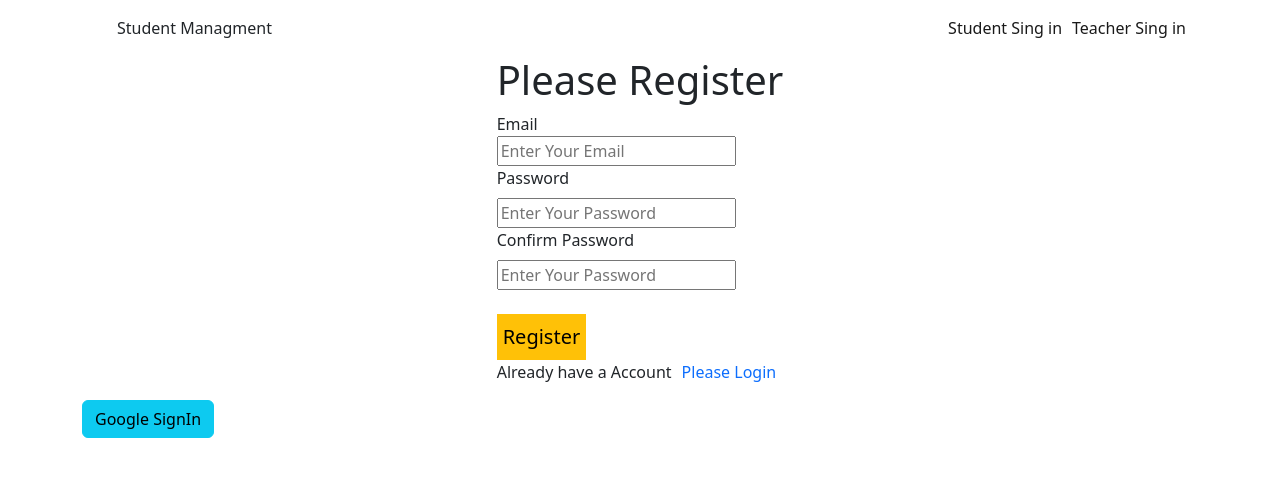
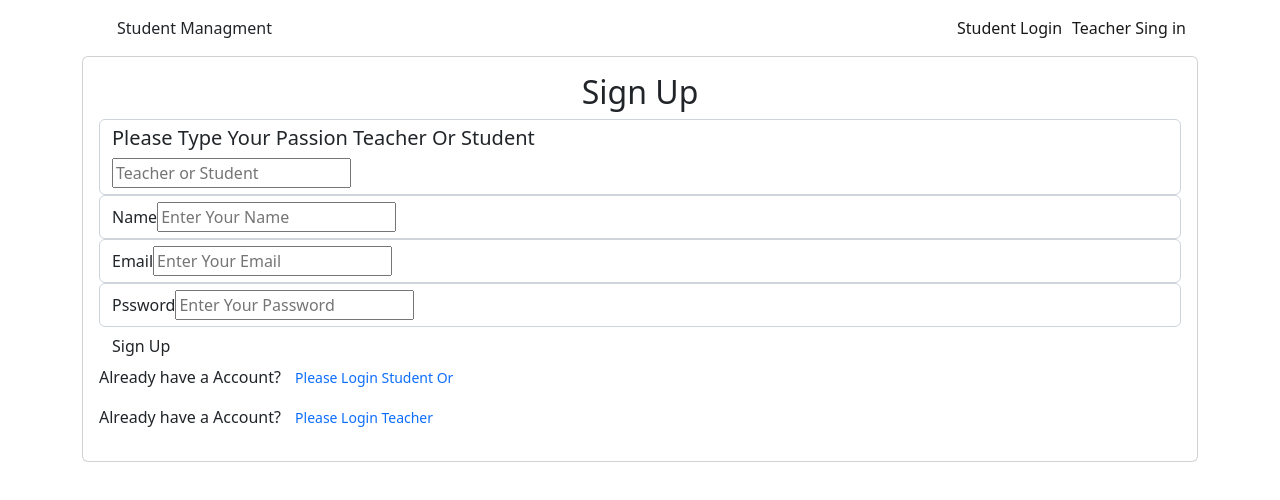
Before and after one commit to alamin00006/student-attendance, a React (Create React App) app: page /register in a window 1280 px wide. Shown: the top 500 px of the page. Built offline with nearby package versions, Linux system fonts and the light colour scheme; no server answers.

Commit message:
register form update

```diff
--- a/package.json
+++ b/package.json
@@ -12,6 +12,7 @@
     "react-bootstrap": "^2.5.0",
     "react-dom": "^18.2.0",
     "react-firebase-hooks": "^5.0.3",
+    "react-hook-form": "^7.34.1",
     "react-router-dom": "^6.3.0",
     "react-scripts": "5.0.1",
     "react-toastify": "^9.0.8",
--- a/src/components/Navber/Navber.js
+++ b/src/components/Navber/Navber.js
@@ -3,8 +3,17 @@ import { Container } from 'react-bootstrap';
 import Navbar from 'react-bootstrap/Navbar';
 import '../Navber/Navber.css'
 import { Link, NavLink } from 'react-router-dom';
+import { useAuthState } from 'react-firebase-hooks/auth';
+import auth from '../../firebase.init';
+import { signOut } from 'firebase/auth';
 
 const Navber = () => {
+
+  const [user] = useAuthState(auth);
+
+  const logOut = () =>{
+    signOut(auth);
+  }
     return (
         <div>
           <Navbar>
@@ -14,7 +23,11 @@ const Navber = () => {
         <Navbar.Toggle />
         <Navbar.Collapse className="justify-content-end">
           <Navbar.Text>
-      <NavLink to ='/student'>Student Sing in</NavLink>
+
+    {user?<button onClick={logOut}>Logout</button> : <NavLink to ='/student'> Student Login</NavLink>}
+
+      {/* <NavLink to ='/student'>Student Sing in</NavLink> */}
+
       <NavLink to ='/teacher'>Teacher Sing in</NavLink>
 
           </Navbar.Text>
--- a/src/components/SignUp/SignUp.js
+++ b/src/components/SignUp/SignUp.js
@@ -1,129 +1,294 @@
-import React, { useEffect, useState } from 'react';
-import { useAuthState, useCreateUserWithEmailAndPassword, useSignInWithGoogle } from 'react-firebase-hooks/auth';
+import React from 'react';
+import { useCreateUserWithEmailAndPassword, useSignInWithGoogle, useUpdateProfile } from 'react-firebase-hooks/auth';
+import { useForm } from "react-hook-form";
 import { Link, useNavigate } from 'react-router-dom';
 import auth from '../../firebase.init';
-import { ToastContainer, toast } from 'react-toastify';
-import 'react-toastify/dist/ReactToastify.css';
 import Loading from '../Loading/Loading';
-
 
 const SignUp = () => {
 
-    const [userInfo, setUserInfo] = useState({
-        email: "",
-        password : '',
-        confirmPass: ""
-    })
+    const { register, formState: { errors }, handleSubmit } = useForm();
+    const [
+        createUserWithEmailAndPassword,
+        user,
+        loading,
+        error,
+      ] = useCreateUserWithEmailAndPassword(auth);
 
-    const [error, setError] = useState({
-        emailError : "",
-        passWordError: ""
-    })
+      const [updateProfile, updating, uError] = useUpdateProfile(auth);
+      const [passion, Upassion, pError] = useUpdateProfile(auth);
+const navigate = useNavigate()
+if( user){
+  navigate('/')
+}
+if( loading || updating){
+  return <Loading></Loading>
+}
+let singInError;
+if(error || uError ||pError){
+  singInError = <p className='text-red-500'>{error?.message} || {uError?.message} ||{pError?.message}</p>
+}
+
+const onSubmit = async data =>{
+console.log(data);
+await createUserWithEmailAndPassword(data.email, data.password);
+await updateProfile({ displayName: data.name});
+await passion({ displayName: data.name});
+
+};
+
+
+
+    return (
+        <div className='flex justify-center items-center h-screen'>
+            <div className="card w-96 bg-base-100 shadow-xl">
+  <div className="card-body">
+    <h2 className="text-center text-3xl font-bold">Sign Up</h2>
+
+    <form onSubmit={handleSubmit(onSubmit)}>
+
+    <div className="form-control w-full max-w-xs">
+  <label className="label">
+    <span className="label-text"><h5>Please Type Your Passion Teacher Or Student</h5></span>
+      </label><br/>
+  <input
+
+  {...register("passion", {
+
+    required:{
+        value: true,
+        message:'This field is required'
+    } })} type="passion" placeholder="Teacher or Student" className="input input-bordered w-full max-w-xs" />
+  <label className="label">
+  {errors.name?.type === 'required' && <span className="label-text-alt text-red-500">{errors.passion.message}</span>}
+
+  </label>
+</div>
+
+
+    <div className="form-control w-full max-w-xs">
+  <label className="label">
+    <span className="label-text">Name</span>
+      </label>
+  <input
+
+  {...register("name", {
+
+    required:{
+        value: true,
+        message:'Name is required'
+    } })} type="name" placeholder="Enter Your Name" className="input input-bordered w-full max-w-xs" />
+  <label className="label">
+  {errors.name?.type === 'required' && <span className="label-text-alt text-red-500">{errors.name.message}</span>}
+
+  </label>
+</div>
 
 
 
 
-    const [signInWithGoogle, googleUser, googleLoading, googleError] = useSignInWithGoogle(auth);
 
-      const [
-          createUserWithEmailAndPassword,
-          user,
-          loading,
-          hookError,
-        ] = useCreateUserWithEmailAndPassword(auth,{sendEmailVerification:true});
-        const navigate = useNavigate();
-      useEffect(() =>{
-          if(user){
-              navigate('/home')
-          }
-      },[user])
+    <div className="form-control w-full max-w-xs">
+  <label className="label">
+    <span className="label-text">Email</span>
+      </label>
+  <input
 
-      useEffect(() =>{
-          if(hookError){
-              toast(hookError.message)
-       }
-      },[hookError,googleError])
+  {...register("email", {
 
-      const emailCheck = (e) =>{
-          const emailRegex = /\S+@\S+\.\S+/;
-         const validEmail = emailRegex.test(e.target.value);
-         if(validEmail){
-          setUserInfo({...userInfo, email:e.target.value})
-          setError({...error, emailError: ''})
-         }else{
-          setError({...error, emailError: 'Invalid Email'})
-          setUserInfo({...userInfo, email:''})
-         }
-          }
+    required:{
+        value: true,
+        message:'Email is required'
+    },
+    pattern:{
+        value:/[a-z0-9]+@[a-z]+\.[a-z]{2,3}/,
+        message:'provide a valid email'
+    }
+  })}
+  type="email" placeholder="Enter Your Email" className="input input-bordered w-full max-w-xs" />
+  <label className="label">
+  {errors.email?.type === 'required' && <span className="label-text-alt text-red-500">{errors.email.message}</span>}
+  {errors.email?.type === 'pattern' && <span className="label-text-alt text-red-500">{errors.email.message}</span>}
 
-      const passwordCheck = (e) =>{
-          const passwordRegex = /.{6,}/;
 
-          const validPassWord = passwordRegex.test(e.target.value);
-          if(validPassWord){
-              setUserInfo({...userInfo, password:e.target.value})
-              setError({...error, passWordError: ''})
-             }else{
-              setError({...error, passWordError: 'Invalid Password'})
-              setUserInfo({...userInfo, password:''})
-             }
-             console.log(userInfo)
-       }
 
-       const confirmPasswordCheck = (e)=>{
+  </label>
+</div>
+    <div className="form-control w-full max-w-xs">
+  <label className="label">
+    <span className="label-text">Pssword</span>
+      </label>
+  <input
 
-          if(e.target.value === userInfo.password){
-              setUserInfo({...userInfo, confirmPass: e.target.value})
-              setError({...error, passWordError: ''})
-             }else{
+  {...register("password", {
 
-              setError({...error, passWordError: 'dont Match'})
-              setUserInfo({...userInfo, confirmPass:"" })
-             }
-       }
-       const [Loadinguser, Userloading] = useAuthState(auth);
-       if(Userloading){
-         return <Loading></Loading> ;
-       }
+    required:{
+        value: true,
+        message:'password is required'
+    },
+    minLength:{
+        value:6,
+        message:'Password is more than 6 number'
+    }
+
+  })}
+  type="password" placeholder="Enter Your Password" className="input input-bordered w-full max-w-xs" />
+  <label className="label">
+  {errors.password?.type === 'required' && <span className="label-text-alt text-red-500">{errors.password.message}</span>}
+  {errors.password?.type === 'minLength' && <span className="label-text-alt text-red-500">{errors.password.message}</span>}
+
+
+
+  </label>
+</div>
+      {singInError}
+      <input className='btn text-center w-full max-w-xs' type="submit"  value='Sign Up'/>
+    </form>
+    <p>Already have a Account? <Link className='text-primary' to="/student"><small>Please Login Student Or </small></Link></p>
+    <p>Already have a Account? <Link className='text-primary' to="/teacher"><small>Please Login Teacher</small></Link></p>
+
+  </div>
+</div>
+   </div>
+    );
+};
+
+export default SignUp;
 
 
 
 
-   const handleSubmit =(e)=>{
-     e.preventDefault();
-
-     createUserWithEmailAndPassword(userInfo.email, userInfo.password);
 
 
-   }
 
-      return (
-          <div>
 
-          <form onSubmit={handleSubmit} className='d-flex justify-content-center login-form'>
-         <div>
-         <h1 className='form-title'>Please Register</h1>
-              <label htmlFor="email">Email</label>
-              <input onChange={emailCheck} className='d-block' placeholder='Enter Your Email' type="email" name="email" id="email" />
-             {error?.emailError && <p className='text-danger'>{error.emailError}</p>}
 
-              <label htmlFor="password">Password</label>
-              <input onChange={passwordCheck} className='d-block mt-2' type="password" placeholder='Enter Your Password' name="password" id="password" />
-              {error?.passWordError&& <p className='text-danger'>{error.passWordError}</p>}
-              <label htmlFor="password">Confirm Password</label>
-              <input onChange={confirmPasswordCheck} className='d-block mt-2' type="password" placeholder='Enter Your Password' name="confirmPassword" id="password" />
-              <p></p>
-             <input className='bg-warning border-0 py-2 mt-2 fs-5' type="submit" value="Register" />
-             <p>Already have a Account<Link to = "/login">Please Login
-             </Link></p>
+// import React, { useEffect, useState } from 'react';
+// import { useAuthState, useCreateUserWithEmailAndPassword, useSignInWithGoogle } from 'react-firebase-hooks/auth';
+// import { Link, useNavigate } from 'react-router-dom';
+// import auth from '../../firebase.init';
+// import { ToastContainer, toast } from 'react-toastify';
+// import 'react-toastify/dist/ReactToastify.css';
+// import Loading from '../Loading/Loading';
 
-             <ToastContainer/>
-         </div>
-          </form>
-          <button onClick={()=>signInWithGoogle()} className='btn btn-info google-signIn'>Google SignIn</button>
-      </div>
 
-      );
-  };
+// const SignUp = () => {
 
-  export default SignUp;
+//     const [userInfo, setUserInfo] = useState({
+//         email: "",
+//         password : '',
+//         confirmPass: ""
+//     })
+
+//     const [error, setError] = useState({
+//         emailError : "",
+//         passWordError: ""
+//     })
+
+
+
+
+//     const [signInWithGoogle, googleUser, googleLoading, googleError] = useSignInWithGoogle(auth);
+
+//       const [
+//           createUserWithEmailAndPassword,
+//           user,
+//           loading,
+//           hookError,
+//         ] = useCreateUserWithEmailAndPassword(auth,{sendEmailVerification:true});
+//         const navigate = useNavigate();
+//       useEffect(() =>{
+//           if(user){
+//               navigate('/home')
+//           }
+//       },[user])
+
+//       useEffect(() =>{
+//           if(hookError){
+//               toast(hookError.message)
+//        }
+//       },[hookError,googleError])
+
+//       const emailCheck = (e) =>{
+//           const emailRegex = /\S+@\S+\.\S+/;
+//          const validEmail = emailRegex.test(e.target.value);
+//          if(validEmail){
+//           setUserInfo({...userInfo, email:e.target.value})
+//           setError({...error, emailError: ''})
+//          }else{
+//           setError({...error, emailError: 'Invalid Email'})
+//           setUserInfo({...userInfo, email:''})
+//          }
+//           }
+
+//       const passwordCheck = (e) =>{
+//           const passwordRegex = /.{6,}/;
+
+//           const validPassWord = passwordRegex.test(e.target.value);
+//           if(validPassWord){
+//               setUserInfo({...userInfo, password:e.target.value})
+//               setError({...error, passWordError: ''})
+//              }else{
+//               setError({...error, passWordError: 'Invalid Password'})
+//               setUserInfo({...userInfo, password:''})
+//              }
+//              console.log(userInfo)
+//        }
+
+//        const confirmPasswordCheck = (e)=>{
+
+//           if(e.target.value === userInfo.password){
+//               setUserInfo({...userInfo, confirmPass: e.target.value})
+//               setError({...error, passWordError: ''})
+//              }else{
+
+//               setError({...error, passWordError: 'dont Match'})
+//               setUserInfo({...userInfo, confirmPass:"" })
+//              }
+//        }
+//        const [Loadinguser, Userloading] = useAuthState(auth);
+//        if(Userloading){
+//          return <Loading></Loading> ;
+//        }
+
+
+
+
+//    const handleSubmit =(e)=>{
+//      e.preventDefault();
+
+//      createUserWithEmailAndPassword(userInfo.email, userInfo.password);
+
+
+//    }
+
+//       return (
+//           <div>
+
+//           <form onSubmit={handleSubmit} className='d-flex justify-content-center login-form'>
+//          <div>
+//          <h1 className='form-title'>Please Register</h1>
+//               <label htmlFor="email">Email</label>
+//               <input onChange={emailCheck} className='d-block' placeholder='Enter Your Email' type="email" name="email" id="email" />
+//              {error?.emailError && <p className='text-danger'>{error.emailError}</p>}
+
+//               <label htmlFor="password">Password</label>
+//               <input onChange={passwordCheck} className='d-block mt-2' type="password" placeholder='Enter Your Password' name="password" id="password" />
+//               {error?.passWordError&& <p className='text-danger'>{error.passWordError}</p>}
+//               <label htmlFor="password">Confirm Password</label>
+//               <input onChange={confirmPasswordCheck} className='d-block mt-2' type="password" placeholder='Enter Your Password' name="confirmPassword" id="password" />
+//               <p></p>
+//              <input className='bg-warning border-0 py-2 mt-2 fs-5' type="submit" value="Register" />
+//              <p>Already have a Account<Link to = "/login">Please Login
+//              </Link></p>
+
+//              <ToastContainer/>
+//          </div>
+//           </form>
+//           <button onClick={()=>signInWithGoogle()} className='btn btn-info google-signIn'>Google SignIn</button>
+//       </div>
+
+//       );
+//   };
+
+//   export default SignUp;
```
Also changed, not shown: 1 other file (tests, documents, lock files or other folders).
